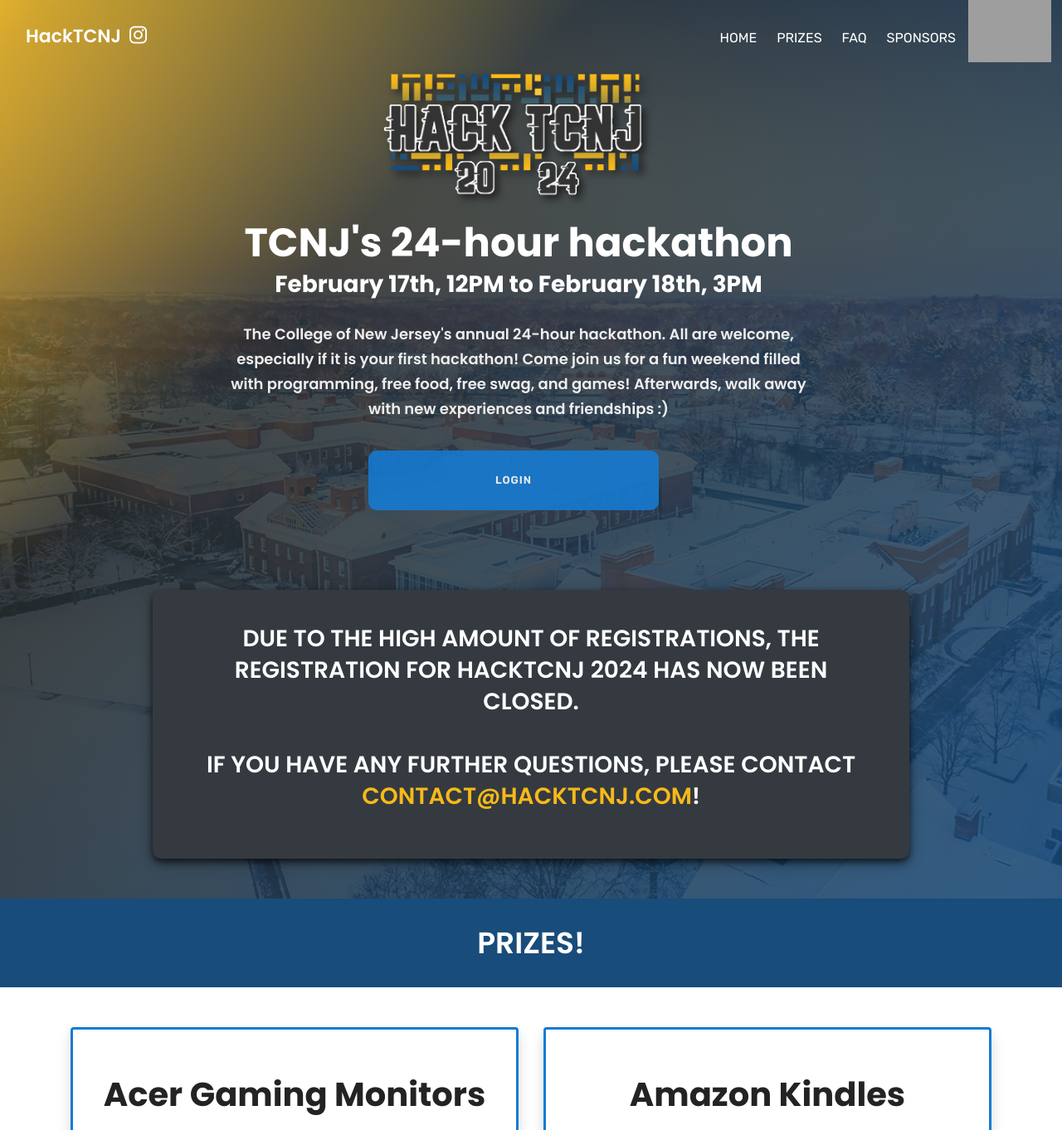
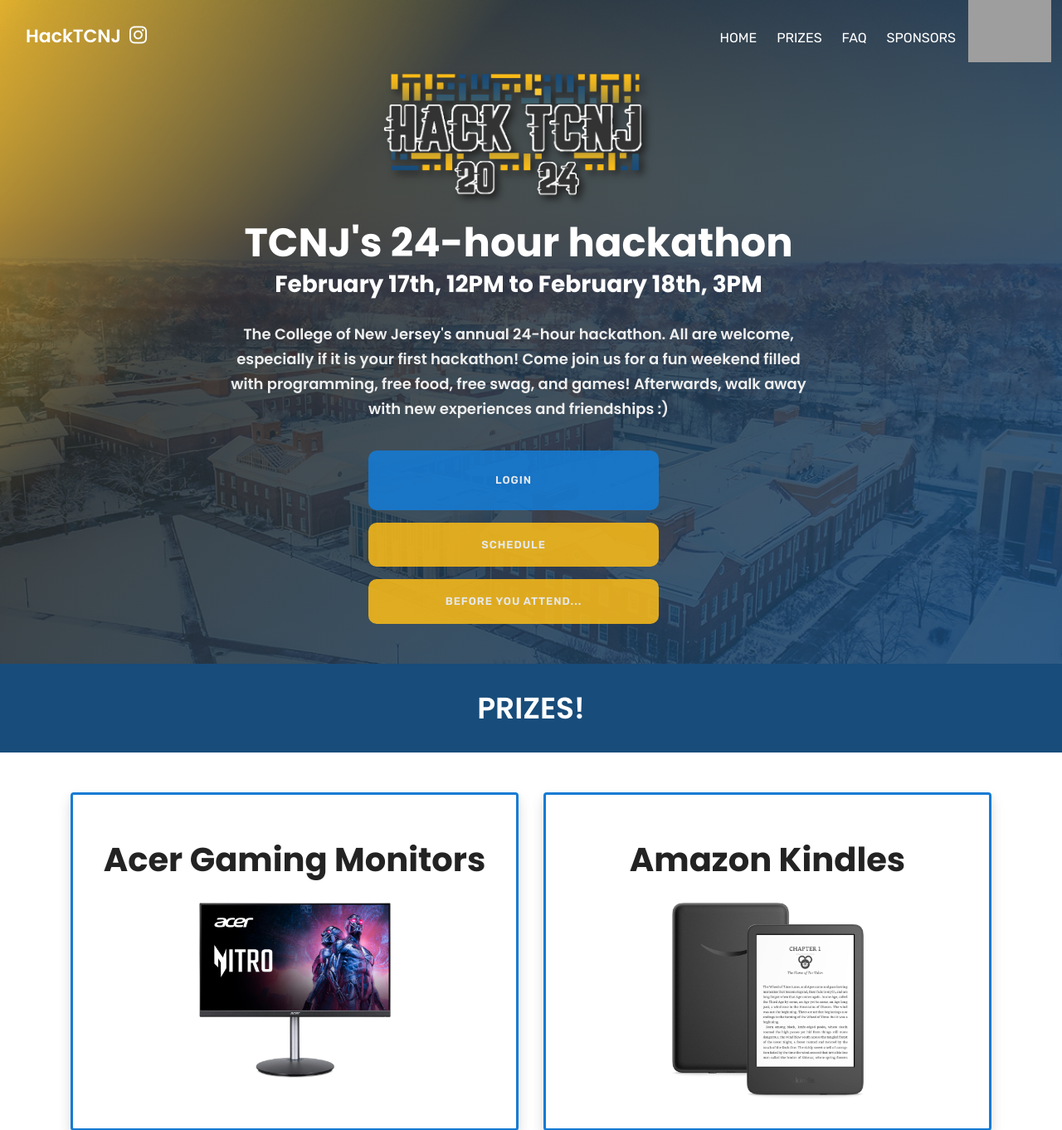
Before and after one commit to tcnj-acm/halo, a Django app: page / in a window 1280 px wide. Shown: the top 1362 px of the page at 83% size. Run offline with Django 3.2, Linux system fonts and the light colour scheme; data that the repository does not hold is empty; some libraries are stand-ins or nearby versions; grey boxes are pictures that could not be loaded.

Commit message:
Added schedule, and instructions.

```diff
--- a/default/templates/defaults/landing.html
+++ b/default/templates/defaults/landing.html
@@ -109,10 +109,14 @@
                   <a href="{% url 'registration' %}" class="btn landing-register col-md-6">Register Today!</a>
                   {% endcomment %}
                   <a href="{% url 'login' %}" class="btn landing-login col-md-6 py-4">Login</a>
+                  <a href="{% static '/pdf/hacktcnj-schedule.pdf' %}" class="btn landing-register col-md-6">Schedule</a>
+                  <a href="{% static '/pdf/hacktcnj-instructions.pdf' %}" class="btn landing-register col-md-6">Before you Attend...</a>
+
                 </div>
               </div>
             </div>
           </div>
+          {% comment %}
           <div class="row my-5" style="height: 100%; display: flex; justify-content: center; align-items: center; z-index: 100;">
             <div class=" p-4 bg-dark text-white h-25" style="box-shadow: 0 4px 8px 0 rgba(0, 0, 0, 0.7), 0 6px 20px 0 rgba(0, 0, 0, 0.19); border-radius: 10px 10px; z-index: 10; width: 80%;">
               <div class="container py-3">
@@ -126,6 +130,7 @@
               </div>
             </div>
           </div>
+          {% endcomment %}
         </div>
       </div>
 
--- a/default/urls.py
+++ b/default/urls.py
@@ -6,7 +6,7 @@ from default import views
 urlpatterns = [
     path('', views.landing, name='landing'),
     path('coming-soon', views.waitlist, name='waitlist'),
-    path('register1855', views.registration, name='registration'),
+    #path('register', views.registration, name='registration'),
     path('login', views.login_page, name='login'),
     path('logout/', views.logout_user, name='logout'),
     path('reset-password', views.password_reset_request, name="reset_password"),
```
Also changed, not shown: 2 other files.
